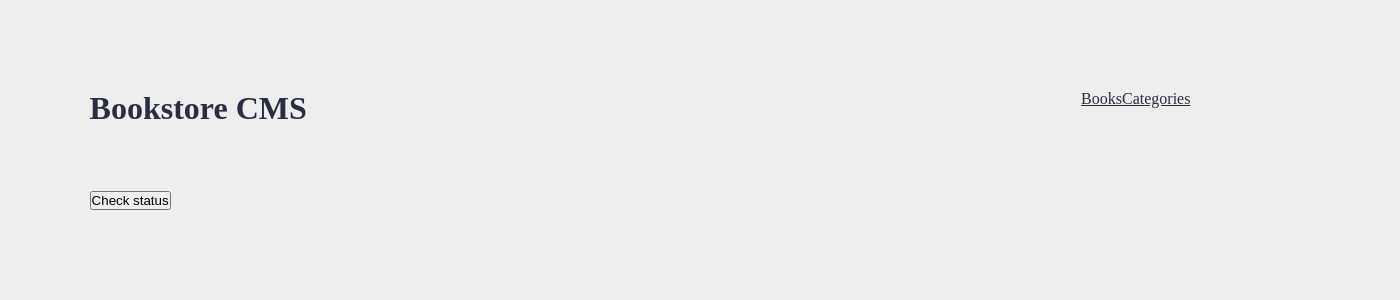
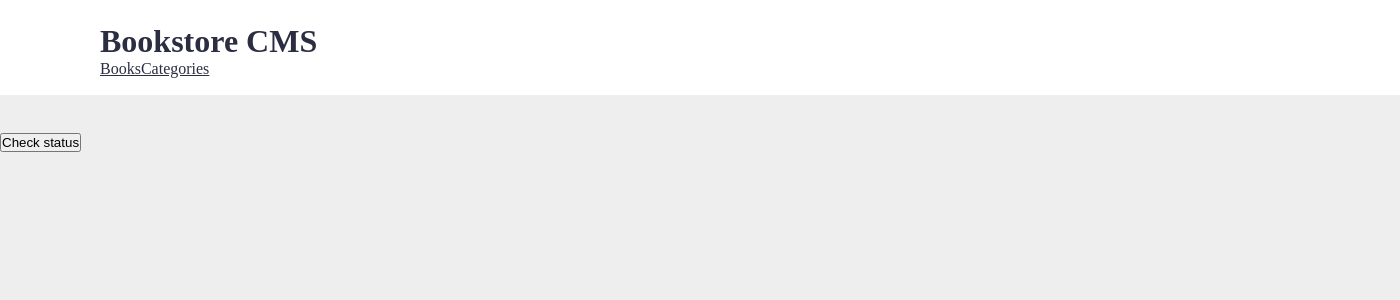
Before and after one commit to ahzamir/Book-Store, a React (Create React App) app: page /categories in a window 1280 px wide. Shown: the top 300 px of the page, 1400 px wide, since content can reach past the window. Built offline with nearby package versions, Linux system fonts and the light colour scheme.

Commit message:
add some style to the navBar

```diff
--- a/src/App.css
+++ b/src/App.css
@@ -5,14 +5,15 @@
 }
 
 body {
-  padding: 7%;
   background-color: #eee;
 }
 
 .navBar {
-  display: flex;
-  justify-content: space-between;
-  margin-bottom: 4rem;
+  width: 87.5rem;
+  height: 5.938rem;
+  margin: 0 0 2.375rem;
+  padding: 1.438rem 6.188rem 1.688rem 6.25rem;
+  background-color: #fff;
 }
 
 .navBar h1 {
```
